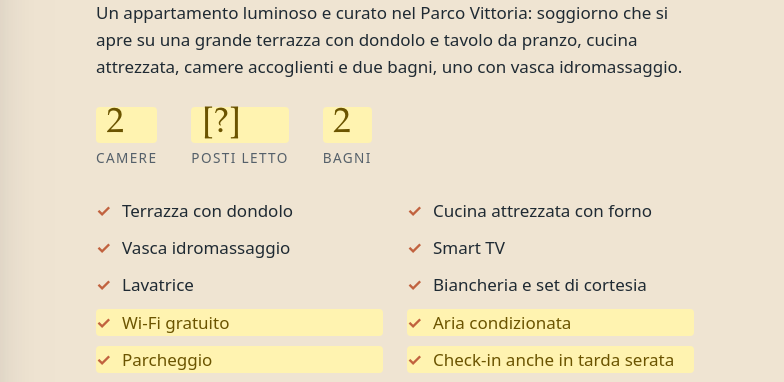
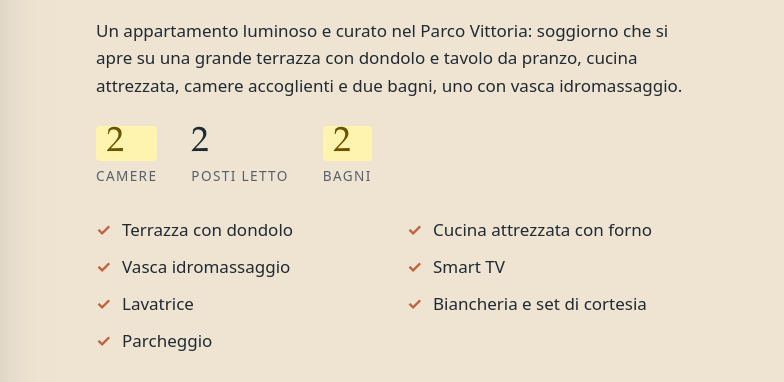
Before and after one commit to giuseppetrotta82/casavacanzedaniele, a plain HTML site: page index.html in a window 1280 px wide. Shown: the part 7142-7524 px from the top of the page, 496-1280 px from the left. Drawn offline with Linux system fonts and the light colour scheme.

Commit message:
Posti letto e servizi aggiornati
Co-Authored-By: Claude Opus 5.5 <noreply@anthropic.com>

```diff
--- a/index.html
+++ b/index.html
@@ -95,7 +95,7 @@
       <p>Un appartamento luminoso e curato nel Parco Vittoria: soggiorno che si apre su una grande terrazza con dondolo e tavolo da pranzo, cucina attrezzata, camere accoglienti e due bagni, uno con vasca idromassaggio.</p>
       <div class="facts">
         <div><strong class="todo">2</strong><span>camere</span></div>
-        <div><strong class="todo">[?]</strong><span>posti letto</span></div>
+        <div><strong>2</strong><span>posti letto</span></div>
         <div><strong class="todo">2</strong><span>bagni</span></div>
       </div>
       <ul class="servizi">
@@ -105,10 +105,7 @@
         <li>Smart TV</li>
         <li>Lavatrice</li>
         <li>Biancheria e set di cortesia</li>
-        <li class="todo">Wi‑Fi gratuito</li>
-        <li class="todo">Aria condizionata</li>
-        <li class="todo">Parcheggio</li>
-        <li class="todo">Check-in anche in tarda serata</li>
+        <li>Parcheggio</li>
       </ul>
       <a class="btn galleria-open" href="#galleria">Guarda le foto</a>
     </div>
```
